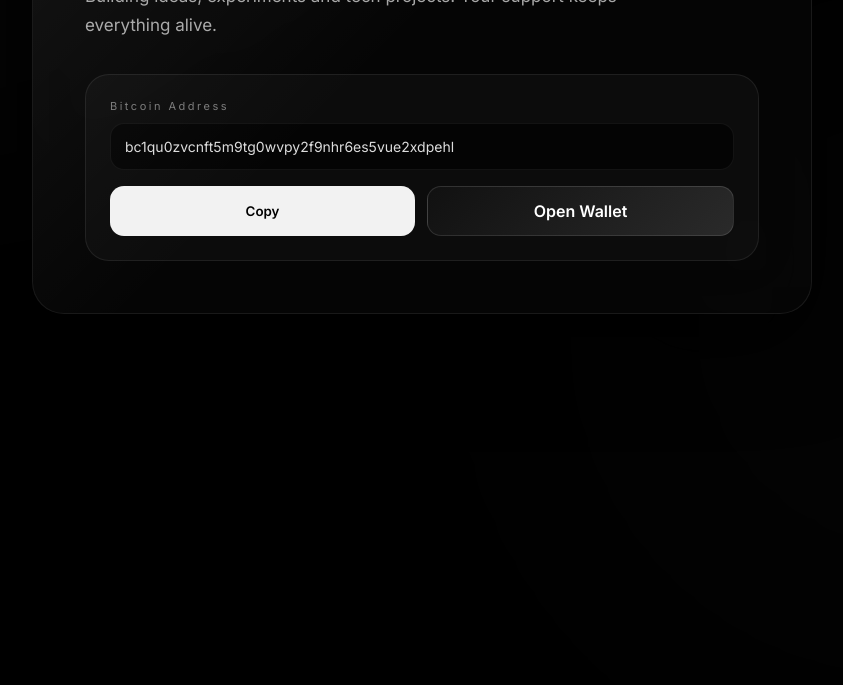
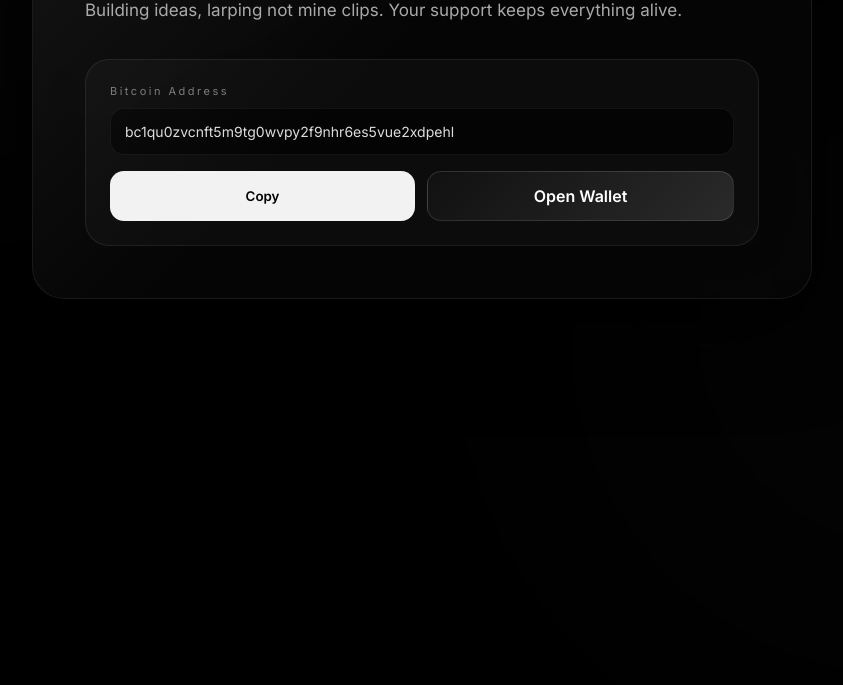
Before and after one commit to burz10a/Btc-wallet, a plain HTML site: page index.html in a window 1280 px wide. Shown: the part 314-999 px from the top of the page, without its empty margins (218-1061 px from the left). Drawn offline with Linux system fonts and the light colour scheme.

Commit message:
Update index.html

```diff
--- a/index.html
+++ b/index.html
@@ -249,7 +249,7 @@ button,a{
   <h1>Support my work</h1>
 
   <p class="subtitle">
-    Building ideas, experiments and tech projects. Your support keeps everything alive.
+    Building ideas, larping not mine clips. Your support keeps everything alive.
   </p>
 
   <div class="wallet">
```
